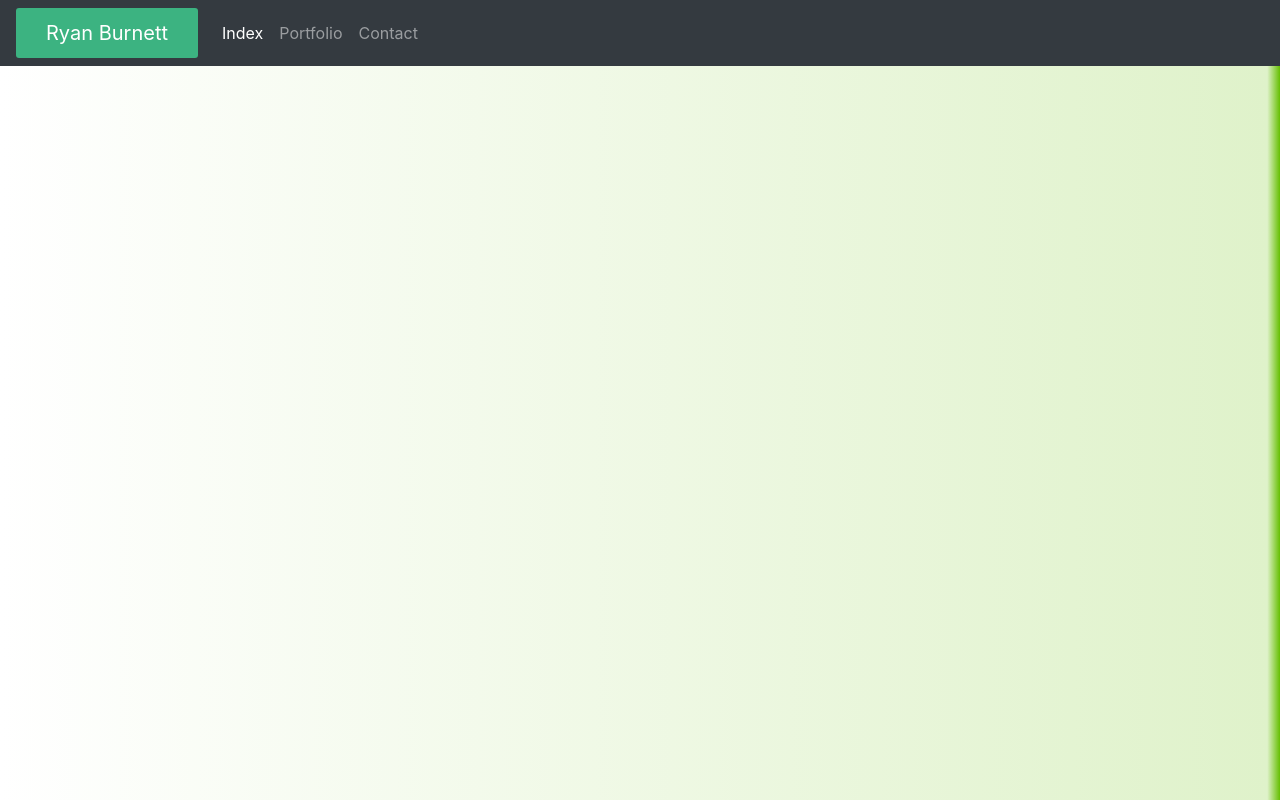
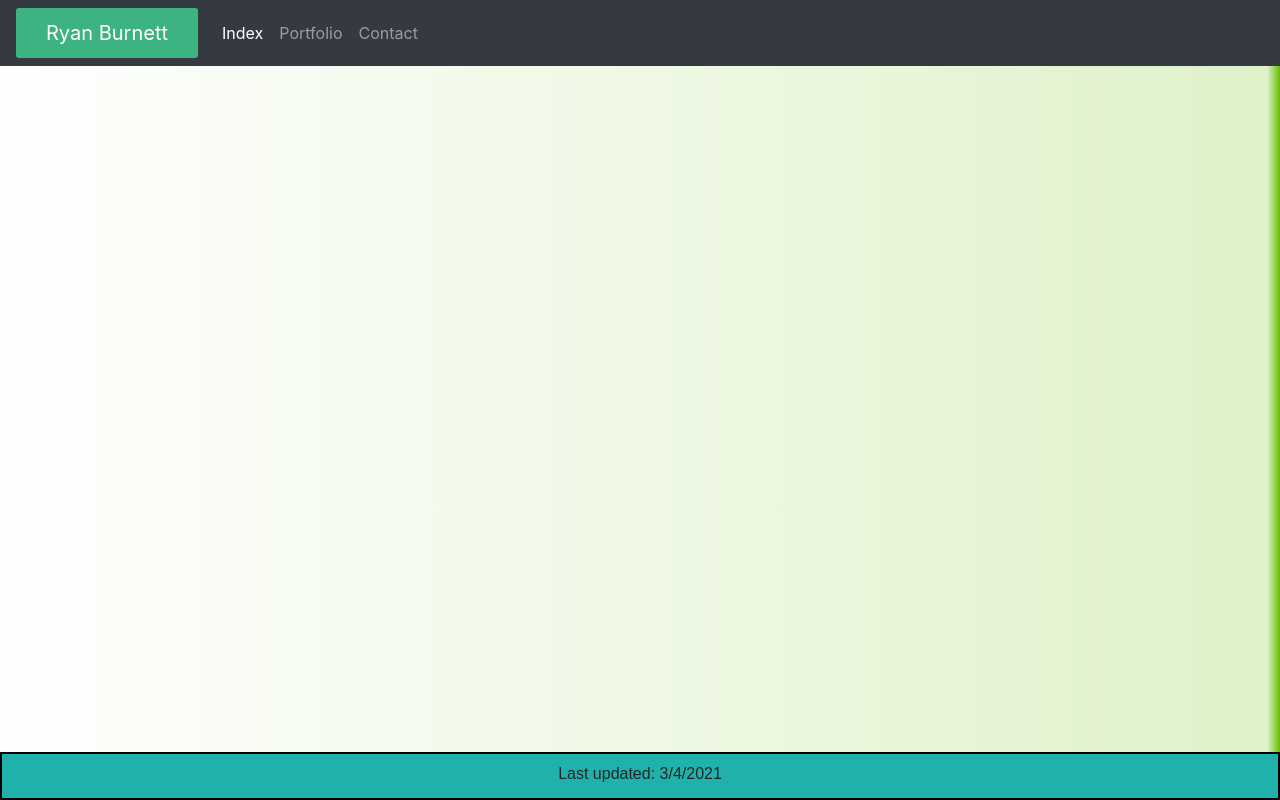
Before and after one commit to ryanpburnett/react-portfolio, a React (Create React App) app: page / in a window 1280 px wide. Built offline with nearby package versions, Linux system fonts and the light colour scheme; a web font is replaced by a local one.

Commit message:
footer now working

```diff
--- a/src/components/Footer.js
+++ b/src/components/Footer.js
@@ -2,7 +2,7 @@ import React from 'react';
 
 function Footer(props) {
     return(
-        <p>footer</p>
+        <footer class="footer">Last updated: 3/4/2021</footer>
     )
 }
 
--- a/src/pages/contact.js
+++ b/src/pages/contact.js
@@ -1,9 +1,13 @@
 import React from 'react';
 import Navbar from '../components/Navbar';
+import Footer from '../components/Footer';
 
 const Contact = () => {
     return(
+    <>
         <Navbar />
+        <Footer />
+    </>
     )
 }
 
--- a/src/pages/home.js
+++ b/src/pages/home.js
@@ -1,9 +1,13 @@
 import React from 'react';
 import Navbar from '../components/Navbar';
+import Footer from '../components/Footer';
 
 const Home = () => {
     return(
+    <>
         <Navbar />
+        <Footer />
+    </>
     )
 }
 
--- a/src/pages/portfolio.js
+++ b/src/pages/portfolio.js
@@ -1,9 +1,13 @@
 import React from 'react';
 import Navbar from '../components/Navbar';
+import Footer from '../components/Footer';
 
 const Portfolio = () => {
     return(
+    <>
         <Navbar />
+        <Footer />
+    </>
     )
 }
 
```
